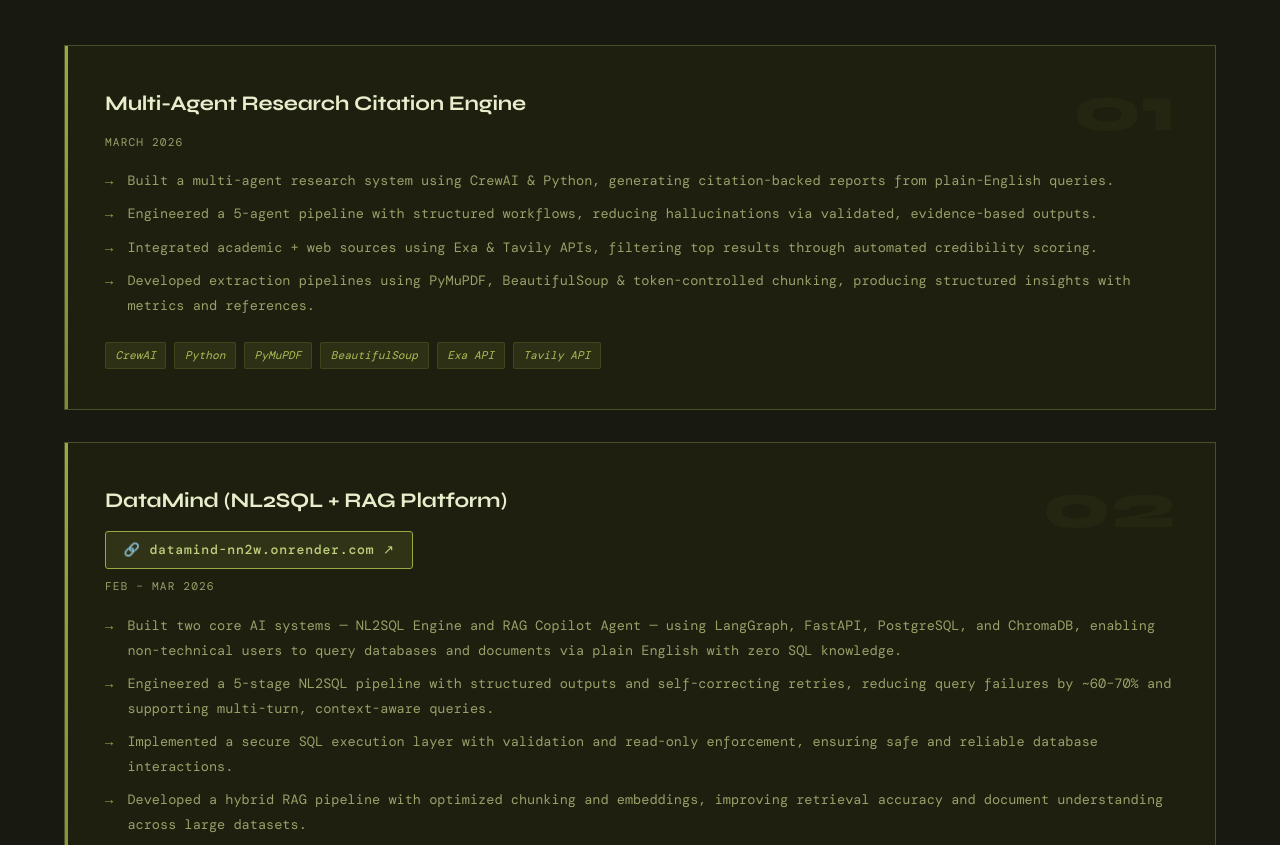
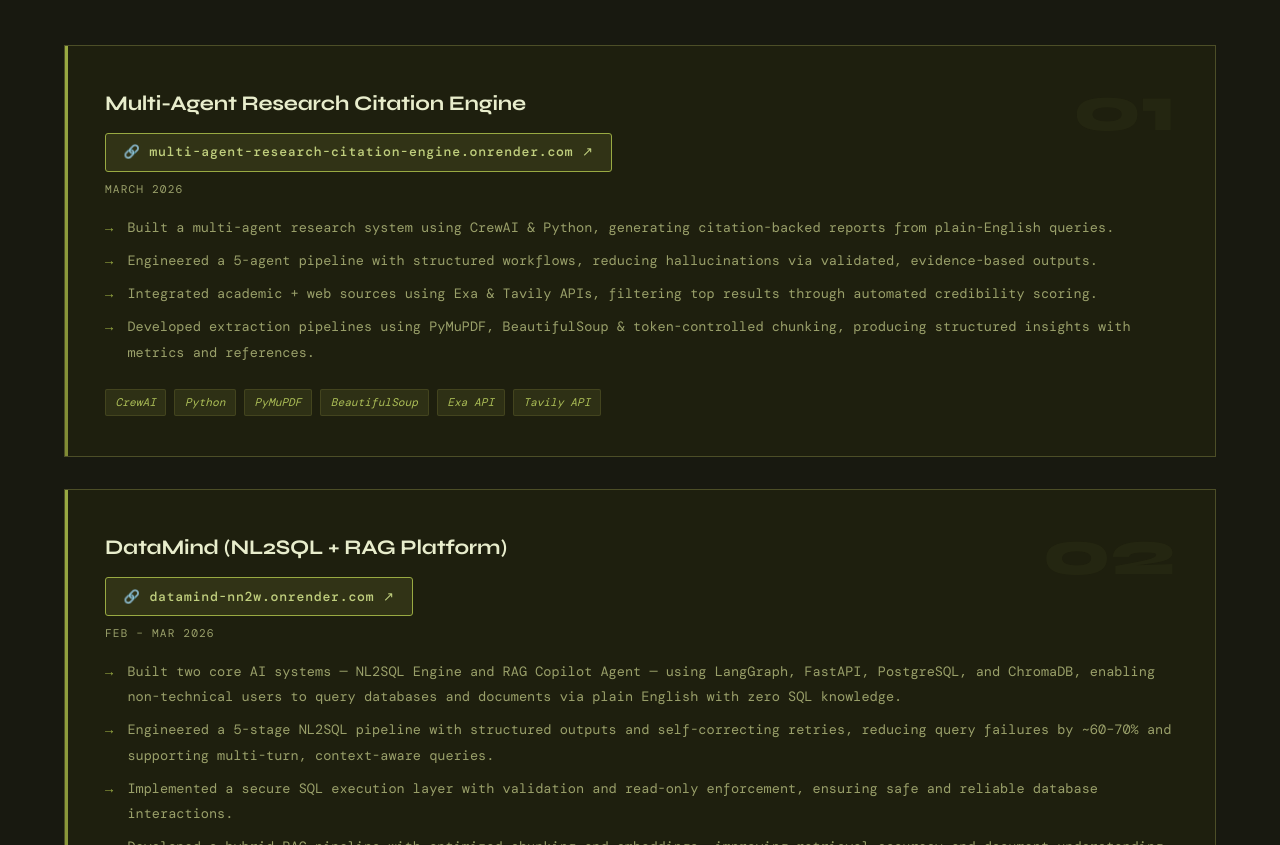
Before and after one commit to Atharvakokate515/Portfolio, a plain HTML site: page index.html in a window 1280 px wide. Shown: the part 2361-3206 px from the top of the page. Drawn offline with nearby package versions, Linux system fonts and the light colour scheme; a web font is replaced by a local one.

Commit message:
updated project links

```diff
--- a/index.html
+++ b/index.html
@@ -300,6 +300,7 @@
     <div class="project-card fade-in">
       <div class="project-num">01</div>
       <div class="project-title">Multi-Agent Research Citation Engine</div>
+      <a href="https://multi-agent-research-citation-engine.onrender.com" target="_blank" rel="noopener noreferrer" style="display:inline-flex;align-items:center;gap:0.5rem;margin-bottom:0.5rem;padding:0.45rem 1.1rem;background:rgba(153,170,66,0.15);border:1.5px solid var(--accent2);color:var(--highlight);font-family:var(--font-mono);font-size:0.82rem;font-weight:500;letter-spacing:0.06em;text-decoration:none;border-radius:3px;transition:background 0.2s,color 0.2s,border-color 0.2s;" onmouseover="this.style.background='rgba(153,170,66,0.28)';this.style.color='#fff'" onmouseout="this.style.background='rgba(153,170,66,0.15)';this.style.color='var(--highlight)'">&#128279; multi-agent-research-citation-engine.onrender.com &#8599;</a>
       <div class="project-date">March 2026</div>
       <ul class="project-desc">
         <li>Built a multi-agent research system using CrewAI &amp; Python, generating citation-backed reports from plain-English queries.</li>
```
